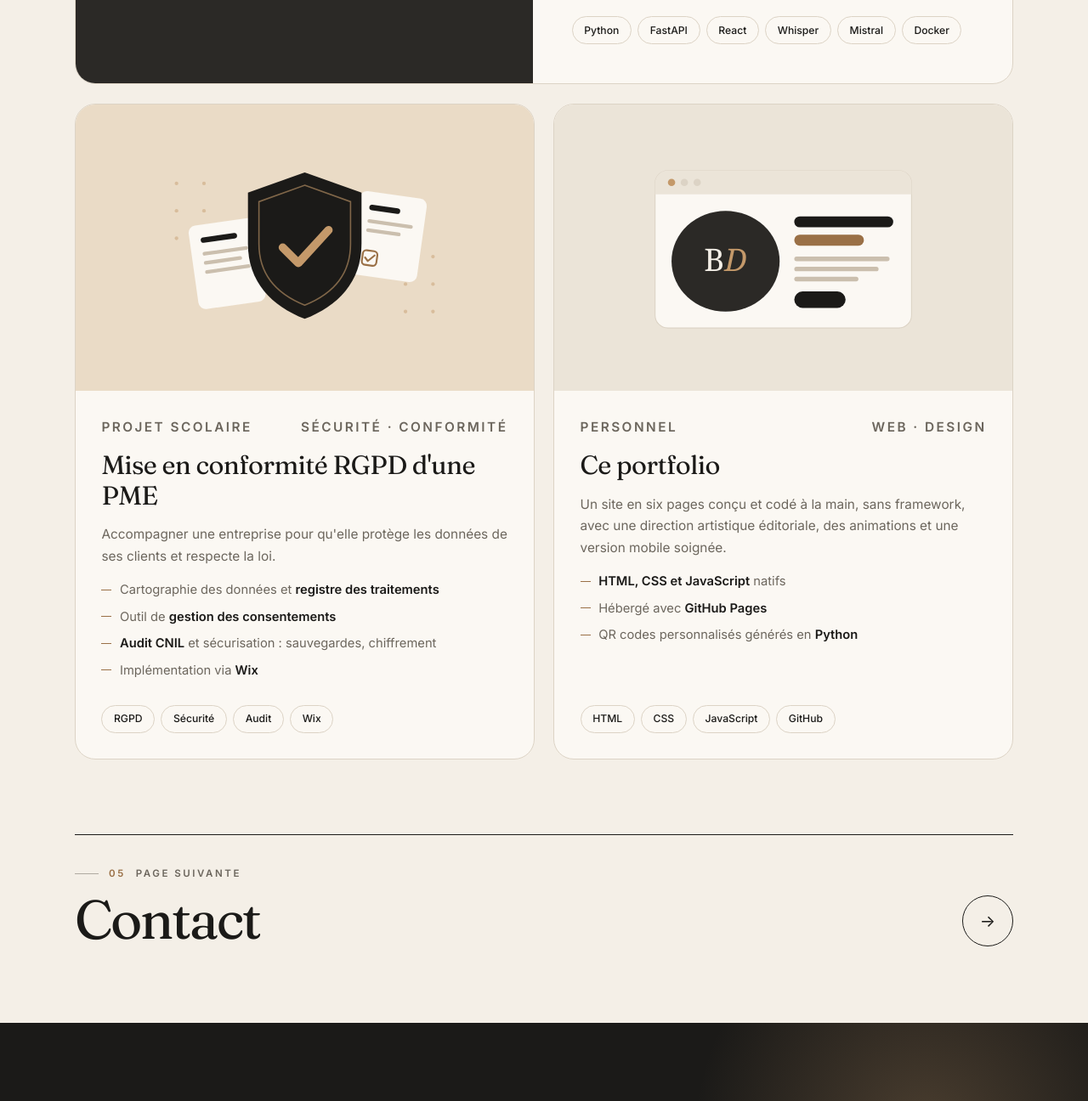
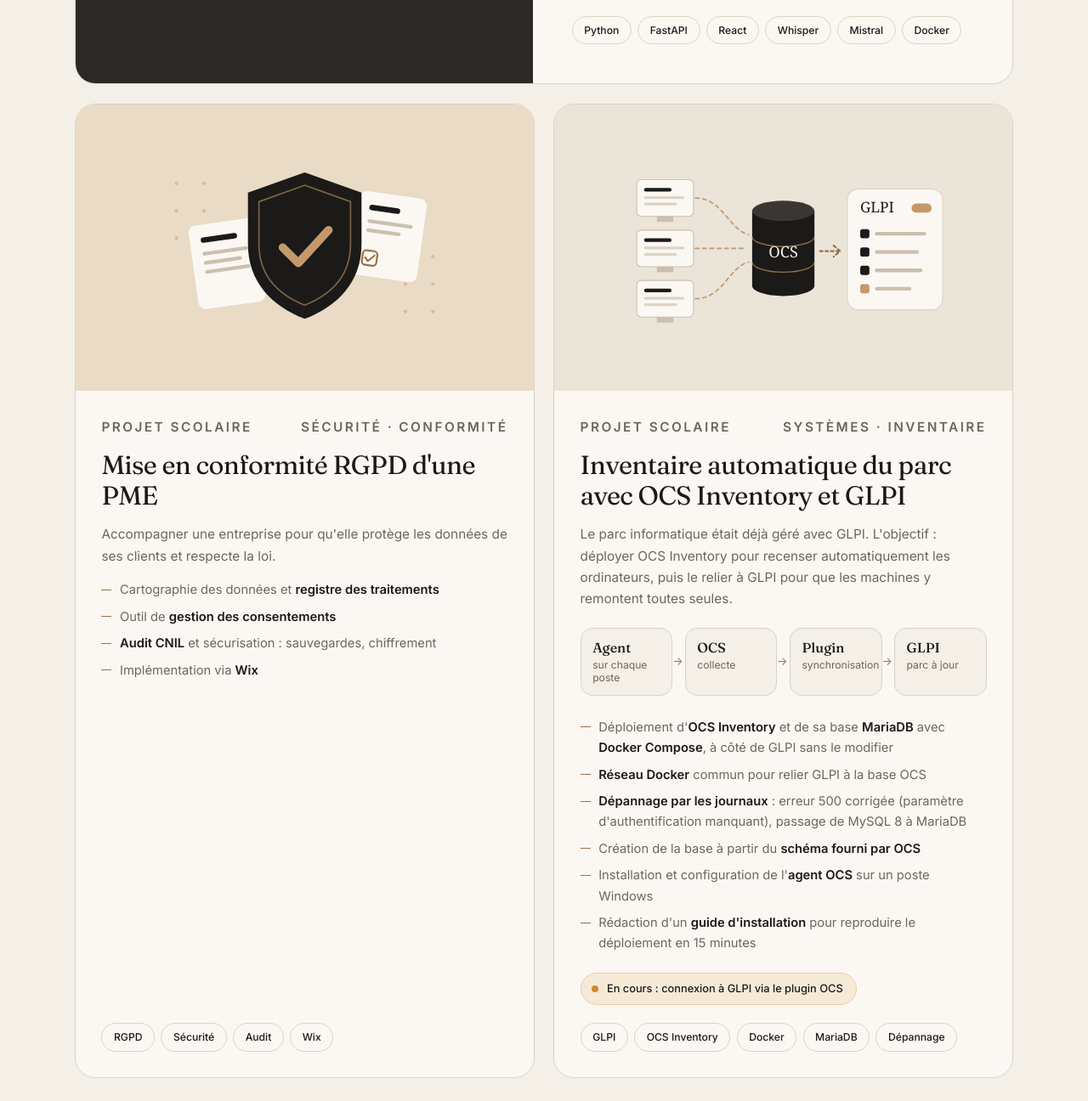
Before and after one commit to babacardjitte38-cyber/babacardjitte38-cyber.github.io, a plain HTML site: page projets.html in a window 1280 px wide. Shown: the part 1144-2440 px from the top of the page at 85% size. Drawn offline with Linux system fonts and the light colour scheme.

Commit message:
Remplace le projet portfolio par le projet OCS Inventory + GLPI
- Nouvelle fiche projet scolaire avec illustration, schéma et étapes réalisées
- Statut « en cours » pour la connexion à GLPI via le plugin OCS
- Filtre « Personnel » retiré, compétences et compteur de projets mis à jour

Co-Authored-By: Claude Opus 5.5 <noreply@anthropic.com>

```diff
--- a/projets.html
+++ b/projets.html
@@ -5,11 +5,11 @@
   <meta name="viewport" content="width=device-width, initial-scale=1, viewport-fit=cover">
   <meta name="theme-color" content="#f4efe7">
   <title>Projets — Babacar Djitte</title>
-  <meta name="description" content="Projets de Babacar Djitte : application d'IA 100 % locale, mise en conformité RGPD d'une PME, portfolio.">
+  <meta name="description" content="Projets de Babacar Djitte : application d'IA 100 % locale, mise en conformité RGPD d'une PME, inventaire du parc avec OCS Inventory et GLPI.">
   <meta property="og:type" content="website">
   <meta property="og:site_name" content="Babacar Djitte — Portfolio">
   <meta property="og:title" content="Projets — Babacar Djitte">
-  <meta property="og:description" content="Une IA 100 % locale, une mise en conformité RGPD, et ce portfolio.">
+  <meta property="og:description" content="Une IA 100 % locale, une mise en conformité RGPD et un inventaire de parc OCS + GLPI.">
   <meta property="og:url" content="https://babacardjitte38-cyber.github.io/projets.html">
   <meta property="og:image" content="https://babacardjitte38-cyber.github.io/og-image.png">
   <meta property="og:image:width" content="1200">
@@ -48,7 +48,7 @@
       <span class="page-num" aria-hidden="true">04</span>
       <p class="kicker"><span>04</span> Projets</p>
       <h1 class="display">Des projets <em>qui servent</em> à quelque chose.</h1>
-      <p class="lede">Chaque projet part d'un vrai besoin : gagner du temps, protéger des données, se présenter clairement.</p>
+      <p class="lede">Chaque projet part d'un vrai besoin : gagner du temps, protéger des données, garder un parc informatique à jour.</p>
     </section>
 
     <section class="wrap">
@@ -56,7 +56,6 @@
         <button class="active" data-filter="all">Tous</button>
         <button data-filter="stage">Stage</button>
         <button data-filter="ecole">Scolaire</button>
-        <button data-filter="perso">Personnel</button>
       </div>
 
       <div class="projects">
@@ -148,31 +147,54 @@
           </div>
         </article>
 
-        <!-- ===== Projet 3 : Portfolio ===== -->
-        <article class="project reveal" data-d="1" data-cat="perso">
+        <!-- ===== Projet 3 : OCS Inventory + GLPI ===== -->
+        <article class="project reveal" data-d="1" data-cat="ecole">
           <div class="project-visual v-paper">
-            <svg viewBox="0 0 400 240" role="img" aria-label="Fenêtre de navigateur affichant ce portfolio">
-              <rect x="60" y="36" width="280" height="172" rx="14" fill="#fbf8f3" stroke="#dcd3c5"/>
-              <path d="M60 50a14 14 0 0 1 14-14h252a14 14 0 0 1 14 14v12H60z" fill="#ebe4d8"/>
-              <circle cx="78" cy="49" r="4" fill="#c4996a"/><circle cx="92" cy="49" r="4" fill="#dcd3c5"/><circle cx="106" cy="49" r="4" fill="#dcd3c5"/>
-              <rect x="78" y="80" width="118" height="110" rx="60" fill="#2b2926"/>
-              <text x="137" y="146" text-anchor="middle" font-family="Georgia, serif" font-size="34" fill="#f4efe7">B<tspan fill="#c4996a" font-style="italic">D</tspan></text>
-              <rect x="212" y="86" width="108" height="12" rx="6" fill="#1b1a18"/>
-              <rect x="212" y="106" width="76" height="12" rx="6" fill="#9a7046"/>
-              <g fill="#cbbfae"><rect x="212" y="130" width="104" height="5" rx="2.5"/><rect x="212" y="141" width="92" height="5" rx="2.5"/><rect x="212" y="152" width="70" height="5" rx="2.5"/></g>
-              <rect x="212" y="168" width="56" height="18" rx="9" fill="#1b1a18"/>
+            <svg viewBox="0 0 400 240" role="img" aria-label="Des ordinateurs envoient leur inventaire à OCS Inventory, qui le transmet à GLPI">
+              <g fill="none" stroke="#c4996a" stroke-width="1.6" stroke-dasharray="4 4" stroke-linecap="round">
+                <path d="M104 66C134 66 140 100 162 106"/><path d="M104 121h56"/><path d="M104 176C134 176 140 142 162 136"/>
+              </g>
+              <g>
+                <rect x="40" y="46" width="62" height="40" rx="5" fill="#fbf8f3" stroke="#cbbfae"/><rect x="48" y="55" width="30" height="4" rx="2" fill="#1b1a18"/><rect x="48" y="64" width="44" height="3" rx="1.5" fill="#dcd3c5"/><rect x="48" y="71" width="36" height="3" rx="1.5" fill="#dcd3c5"/><rect x="62" y="86" width="18" height="6" fill="#cbbfae"/>
+                <rect x="40" y="101" width="62" height="40" rx="5" fill="#fbf8f3" stroke="#cbbfae"/><rect x="48" y="110" width="30" height="4" rx="2" fill="#1b1a18"/><rect x="48" y="119" width="44" height="3" rx="1.5" fill="#dcd3c5"/><rect x="48" y="126" width="36" height="3" rx="1.5" fill="#dcd3c5"/><rect x="62" y="141" width="18" height="6" fill="#cbbfae"/>
+                <rect x="40" y="156" width="62" height="40" rx="5" fill="#fbf8f3" stroke="#cbbfae"/><rect x="48" y="165" width="30" height="4" rx="2" fill="#1b1a18"/><rect x="48" y="174" width="44" height="3" rx="1.5" fill="#dcd3c5"/><rect x="48" y="181" width="36" height="3" rx="1.5" fill="#dcd3c5"/><rect x="62" y="196" width="18" height="6" fill="#cbbfae"/>
+              </g>
+              <path d="M166 80v82c0 6 15 11 34 11s34-5 34-11V80z" fill="#1b1a18"/>
+              <ellipse cx="200" cy="80" rx="34" ry="11" fill="#3a3733"/>
+              <path d="M166 108c0 6 15 11 34 11s34-5 34-11M166 136c0 6 15 11 34 11s34-5 34-11" fill="none" stroke="#c4996a" stroke-width="1.2" opacity=".7"/>
+              <text x="200" y="131" text-anchor="middle" font-family="Georgia, serif" font-size="17" fill="#f4efe7">OCS</text>
+              <path d="M240 124h22m-7-6 7 6-7 6" fill="none" stroke="#9a7046" stroke-width="2" stroke-linecap="round" stroke-linejoin="round" stroke-dasharray="3 3"/>
+              <rect x="270" y="56" width="104" height="132" rx="12" fill="#fbf8f3" stroke="#dcd3c5"/>
+              <text x="284" y="82" font-family="Georgia, serif" font-size="16" fill="#1b1a18">GLPI</text>
+              <rect x="340" y="72" width="22" height="10" rx="5" fill="#c4996a"/>
+              <g fill="#cbbfae">
+                <rect x="284" y="100" width="10" height="10" rx="2.5" fill="#1b1a18"/><rect x="300" y="103" width="56" height="4" rx="2"/>
+                <rect x="284" y="120" width="10" height="10" rx="2.5" fill="#1b1a18"/><rect x="300" y="123" width="48" height="4" rx="2"/>
+                <rect x="284" y="140" width="10" height="10" rx="2.5" fill="#1b1a18"/><rect x="300" y="143" width="52" height="4" rx="2"/>
+                <rect x="284" y="160" width="10" height="10" rx="2.5" fill="#c4996a"/><rect x="300" y="163" width="40" height="4" rx="2"/>
+              </g>
             </svg>
           </div>
           <div class="project-body">
-            <p class="project-meta"><span>Personnel</span><span>Web · Design</span></p>
-            <h3>Ce portfolio</h3>
-            <p>Un site en six pages conçu et codé à la main, sans framework, avec une direction artistique éditoriale, des animations et une version mobile soignée.</p>
+            <p class="project-meta"><span>Projet scolaire</span><span>Systèmes · Inventaire</span></p>
+            <h3>Inventaire automatique du parc avec OCS Inventory et GLPI</h3>
+            <p>Le parc informatique était déjà géré avec GLPI. L'objectif : déployer OCS Inventory pour recenser automatiquement les ordinateurs, puis le relier à GLPI pour que les machines y remontent toutes seules.</p>
+            <ol class="flow" aria-label="Fonctionnement de l'inventaire">
+              <li><b>Agent</b>sur chaque poste</li>
+              <li><b>OCS</b>collecte</li>
+              <li><b>Plugin</b>synchronisation</li>
+              <li><b>GLPI</b>parc à jour</li>
+            </ol>
             <ul class="bullets">
-              <li><strong>HTML, CSS et JavaScript</strong> natifs</li>
-              <li>Hébergé avec <strong>GitHub Pages</strong></li>
-              <li>QR codes personnalisés générés en <strong>Python</strong></li>
+              <li>Déploiement d'<strong>OCS Inventory</strong> et de sa base <strong>MariaDB</strong> avec <strong>Docker Compose</strong>, à côté de GLPI sans le modifier</li>
+              <li><strong>Réseau Docker</strong> commun pour relier GLPI à la base OCS</li>
+              <li><strong>Dépannage par les journaux</strong> : erreur 500 corrigée (paramètre d'authentification manquant), passage de MySQL 8 à MariaDB</li>
+              <li>Création de la base à partir du <strong>schéma fourni par OCS</strong></li>
+              <li>Installation et configuration de l'<strong>agent OCS</strong> sur un poste Windows</li>
+              <li>Rédaction d'un <strong>guide d'installation</strong> pour reproduire le déploiement en 15 minutes</li>
             </ul>
-            <ul class="chips"><li>HTML</li><li>CSS</li><li>JavaScript</li><li>GitHub</li></ul>
+            <p class="status"><span class="dot dot-amber"></span>En cours : connexion à GLPI via le plugin OCS</p>
+            <ul class="chips"><li>GLPI</li><li>OCS Inventory</li><li>Docker</li><li>MariaDB</li><li>Dépannage</li></ul>
           </div>
         </article>
       </div>
--- a/style.css
+++ b/style.css
@@ -607,3 +607,19 @@ a.contact-item:hover b i { transform: rotate(-45deg); }
   *, *::before, *::after { animation: none !important; transition: none !important; }
   .js .reveal { opacity: 1; transform: none; }
 }
+
+/* ---------- Statut d'un projet ---------- */
+.status {
+  display: inline-flex; align-items: center; gap: .6rem; align-self: flex-start;
+  padding: .45rem .95rem .45rem .8rem; border-radius: 999px;
+  background: #f6ead7; border: 1px solid #e6cfa9;
+  font-size: .8rem !important; font-weight: 500; color: var(--ink) !important;
+}
+.dot-amber { background: #d08a2c; animation: pulse-amber 2.2s infinite; }
+@keyframes pulse-amber {
+  0% { box-shadow: 0 0 0 0 rgba(208, 138, 44, .45); }
+  70%, 100% { box-shadow: 0 0 0 8px rgba(208, 138, 44, 0); }
+}
+@media (max-width: 560px) {
+  .project-meta { flex-wrap: wrap; gap: .2rem 1rem; letter-spacing: .12em; font-size: .66rem; }
+}
```
Also changed, not shown: apropos.html (+1 -1 lines), competences.html (+3 -3 lines), index.html (+1 -1 lines).
